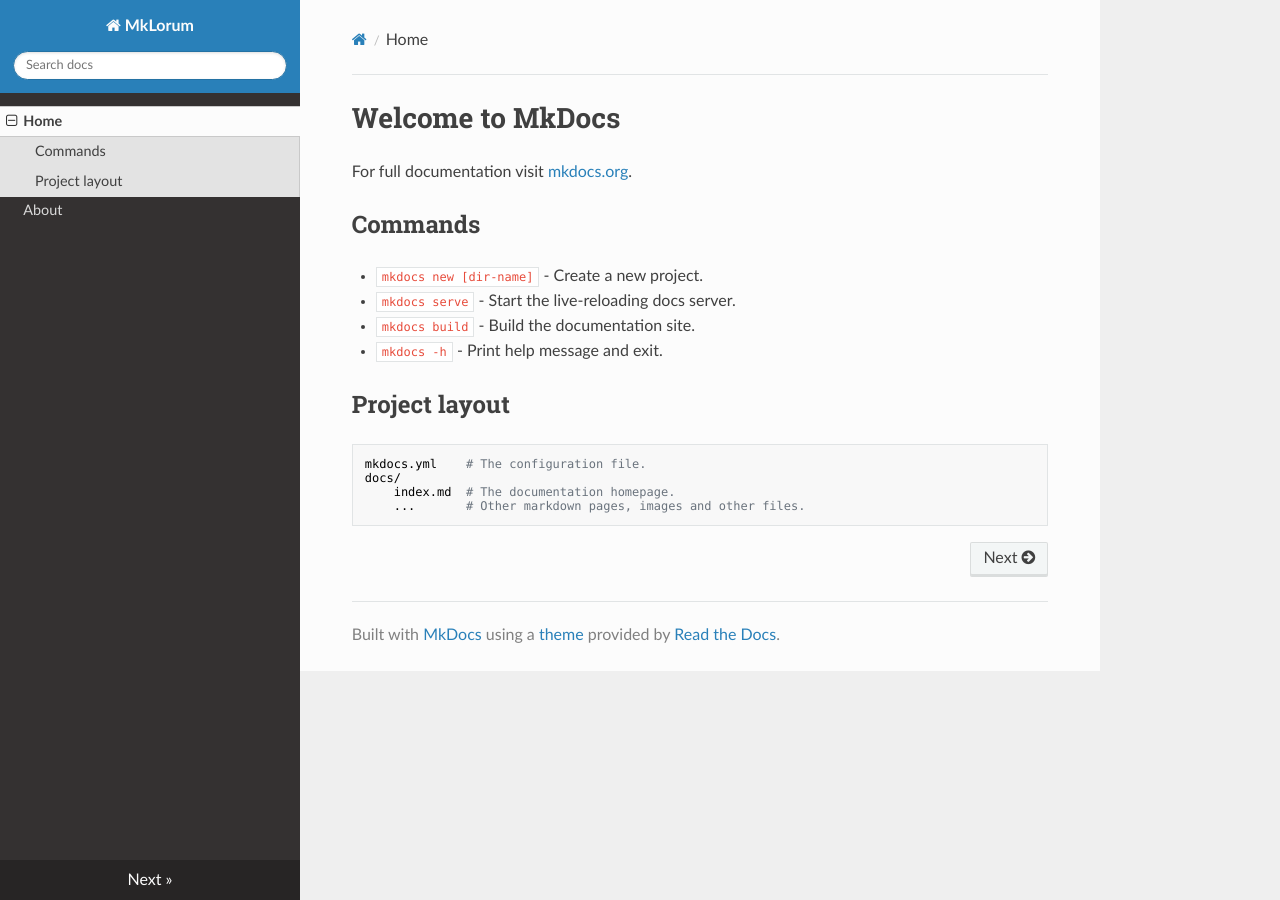
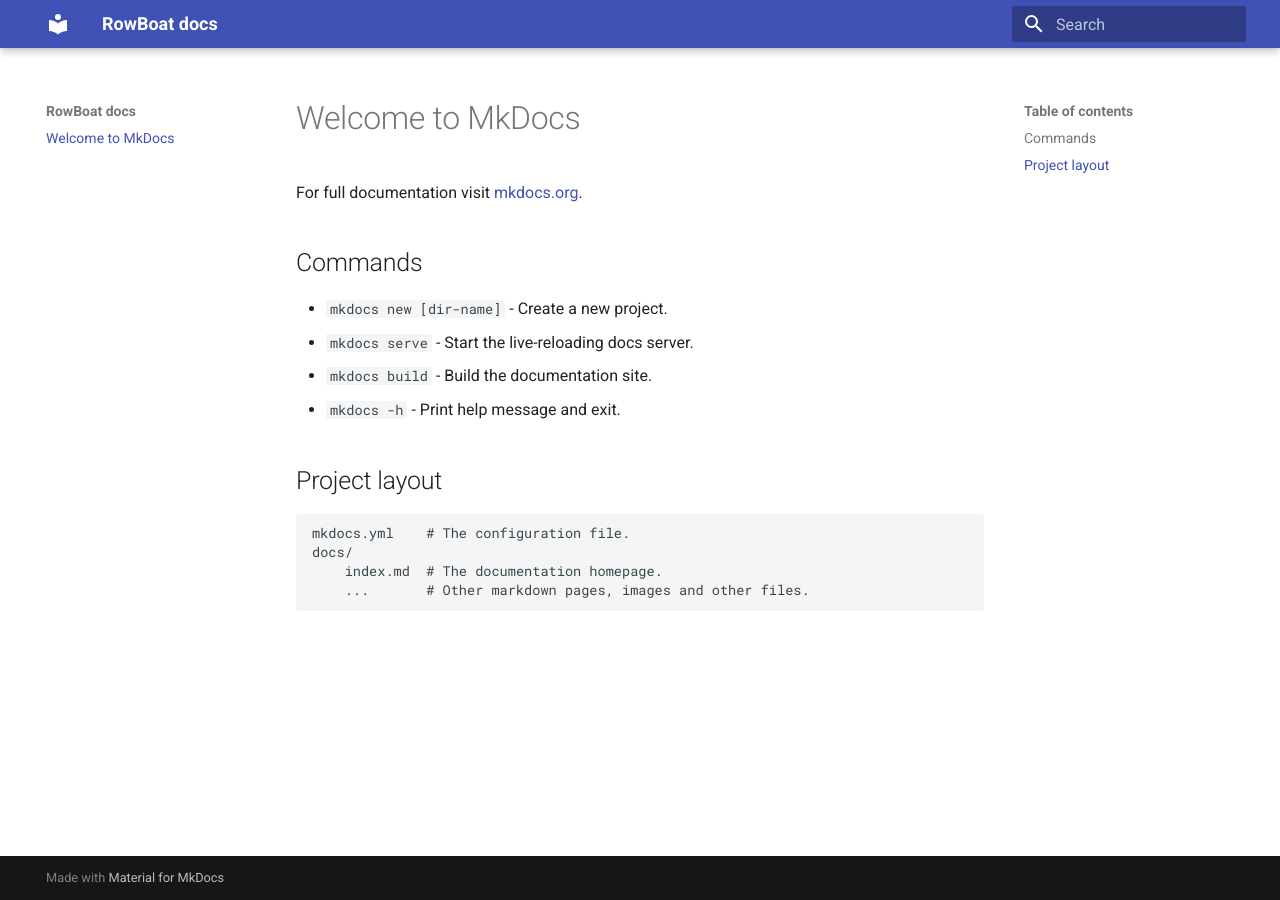
Before and after one commit to thegodseller/DuDe_Hawaiian, an MkDocs documentation site: the page built from apps/docs/docs/index.md, in a window 1280 px wide. Built offline with MkDocs 1.6.1 and Material for MkDocs 9.7.7, drawn with Linux system fonts in a browser that asks for light colours; nearby versions of some CDN libraries.

Commit message:
switch to mkdocs-material

```diff
--- a/apps/docs/mkdocs.yml
+++ b/apps/docs/mkdocs.yml
@@ -1,5 +1,5 @@
-site_name: MkLorum
-nav:
-  - Home: index.md
-  - About: about.md
-theme: readthedocs
+site_name: RowBoat docs
+site_url: https://docs.rowboatlabs.com
+theme:
+  name: material
+  favicon: img/favicon.ico
```
Also changed, not shown: apps/docs/docs/about.md (deleted, +0 -57 lines), apps/docs/requirements.txt (added, +29 -0 lines).
